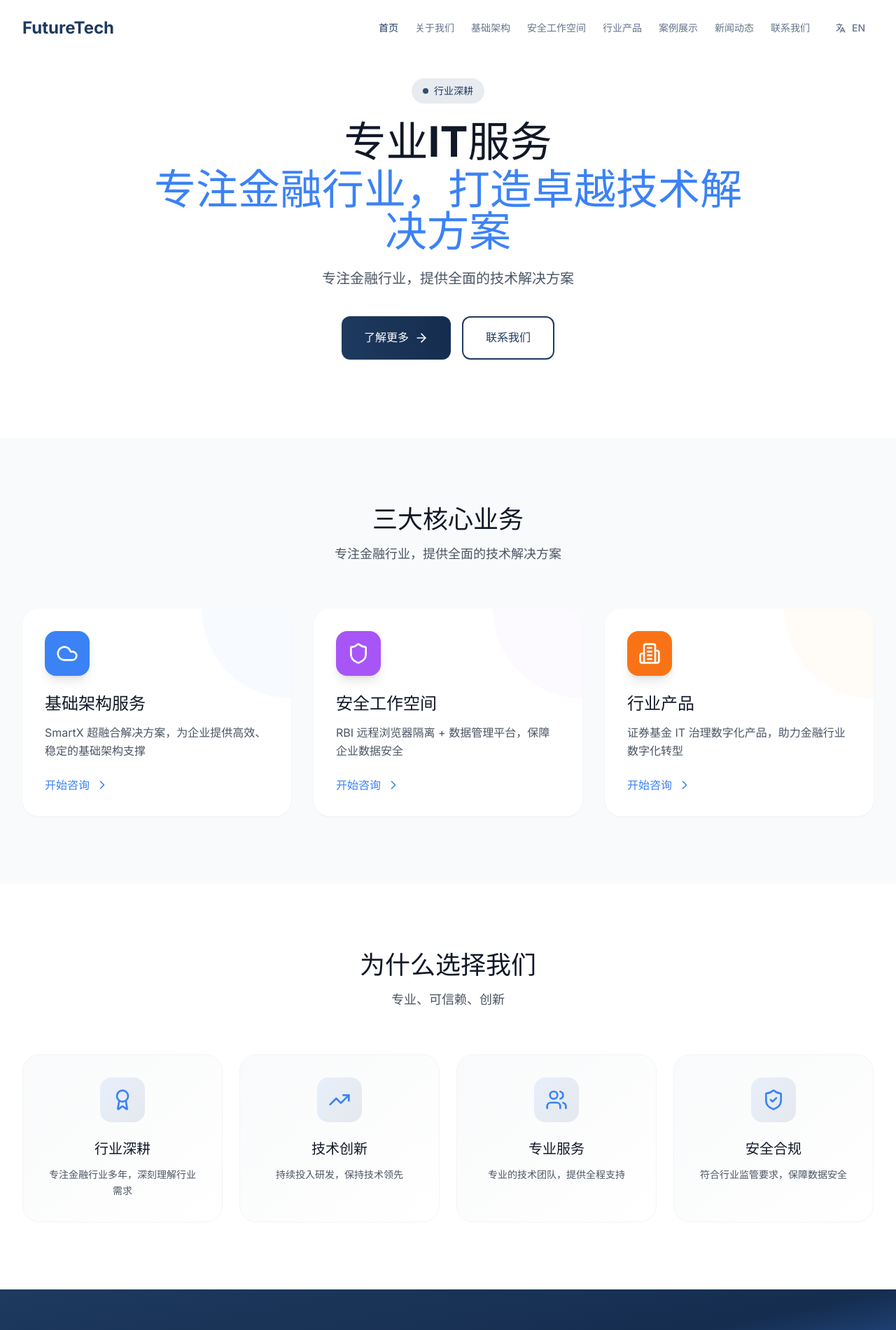
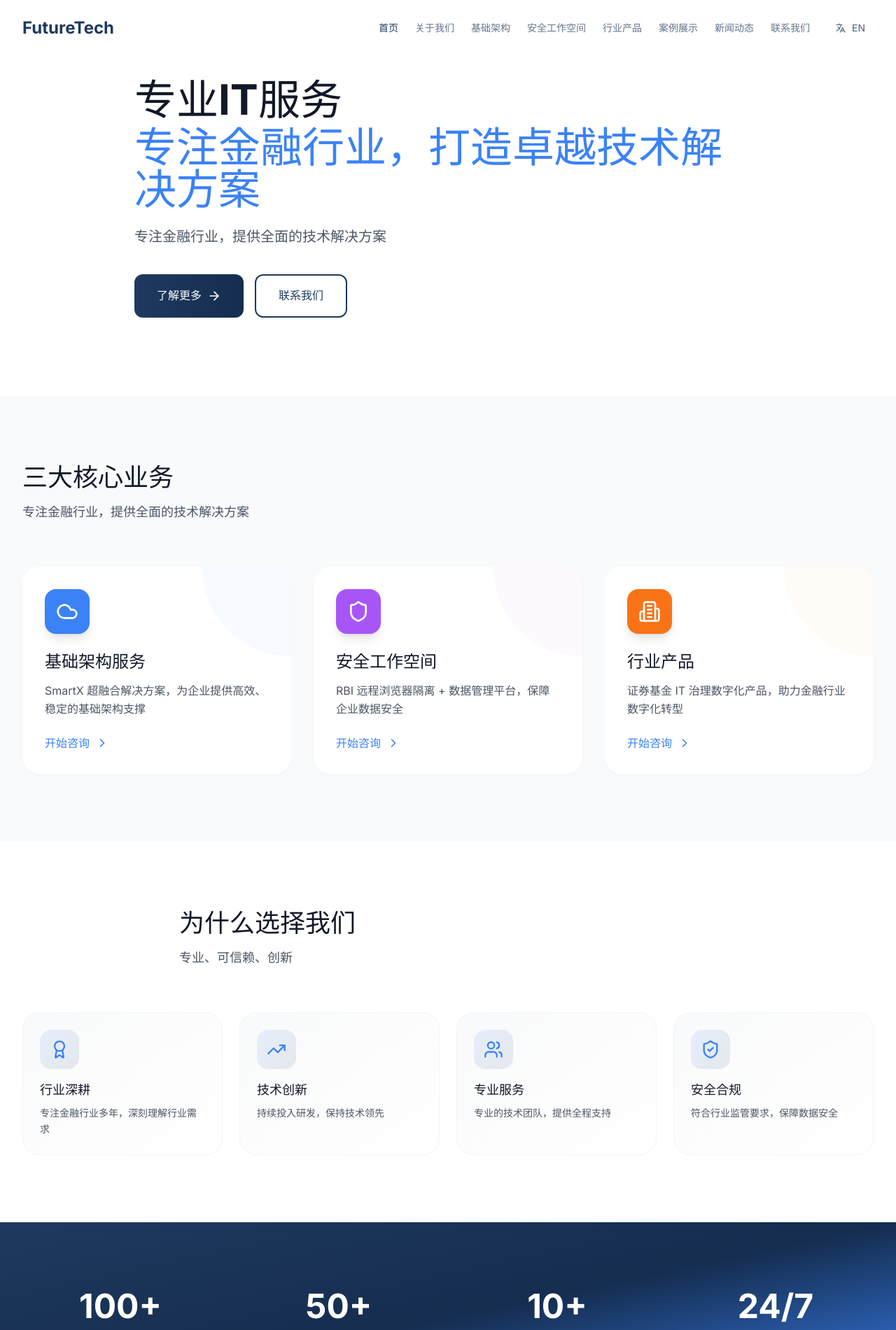
Before and after one commit to ChunshengWong/IT-company-portal, a React (Vite) app: page / in a window 1280 px wide. Shown: the top 1901 px of the page at 70% size. Built offline with nearby package versions, Linux system fonts and the light colour scheme.

Commit message:
feat: 建设IT服务公司主页
Co-authored-by: traeagent <traeagent@users.noreply.github.com>

```diff
--- a/src/pages/HomePage.tsx
+++ b/src/pages/HomePage.tsx
@@ -105,21 +105,15 @@ export default function HomePage() {
     <div className="bg-gray-50">
       <section className="py-20 lg:py-28 bg-white">
         <div className="container mx-auto px-4 sm:px-6 lg:px-8">
-          <div className="text-center max-w-4xl mx-auto">
-            <div className="inline-flex items-center gap-2 px-4 py-2 bg-primary/10 rounded-full mb-6">
-              <span className="w-2 h-2 bg-primary rounded-full animate-pulse"></span>
-              <span className="text-sm font-medium text-primary">
-                {t('home.industryExpertise')}
-              </span>
-            </div>
+          <div className="max-w-4xl mx-auto">
             <h1 className="text-4xl lg:text-5xl xl:text-6xl font-bold text-gray-900 mb-6 leading-tight">
               {t('hero.title')}
               <span className="block text-secondary mt-2">{t('hero.subtitle')}</span>
             </h1>
-            <p className="text-lg lg:text-xl text-gray-600 mb-10 max-w-2xl mx-auto">
+            <p className="text-lg lg:text-xl text-gray-600 mb-10 max-w-2xl">
               {t('home.coreServicesDesc')}
             </p>
-            <div className="flex flex-col sm:flex-row gap-4 justify-center">
+            <div className="flex flex-col sm:flex-row gap-4">
               <Link
                 to="/about"
                 className="inline-flex items-center justify-center gap-2 px-8 py-4 bg-gradient-to-r from-primary to-primary-dark text-white font-semibold rounded-xl hover:shadow-xl hover:scale-105 transition-all duration-300"
@@ -140,7 +134,7 @@ export default function HomePage() {
 
       <section className="py-16 lg:py-24 bg-gray-50">
         <div className="container mx-auto px-4 sm:px-6 lg:px-8">
-          <div className="text-center max-w-3xl mx-auto mb-16">
+          <div className="max-w-3xl mb-16">
             <h2 className="text-3xl lg:text-4xl font-bold text-gray-900 mb-4">
               {t('home.coreServices')}
             </h2>
@@ -178,7 +172,7 @@ export default function HomePage() {
 
       <section className="py-16 lg:py-24 bg-white">
         <div className="container mx-auto px-4 sm:px-6 lg:px-8">
-          <div className="text-center max-w-3xl mx-auto mb-16">
+          <div className="max-w-3xl mx-auto mb-16">
             <h2 className="text-3xl lg:text-4xl font-bold text-gray-900 mb-4">
               {t('home.whyChoose')}
             </h2>
@@ -189,11 +183,11 @@ export default function HomePage() {
 
           <div className="grid grid-cols-1 sm:grid-cols-2 lg:grid-cols-4 gap-6">
             {advantages.map((item, index) => (
-              <div key={index} className="group text-center p-8 bg-gradient-to-br from-gray-50 to-white rounded-3xl border border-gray-100 hover:border-secondary/30 hover:shadow-xl transition-all duration-300">
-                <div className="w-16 h-16 mx-auto mb-6 bg-gradient-to-br from-secondary/10 to-primary/10 rounded-2xl flex items-center justify-center group-hover:scale-110 transition-transform duration-300">
-                  <item.icon className="w-8 h-8 text-secondary" />
+              <div key={index} className="group p-6 bg-gradient-to-br from-gray-50 to-white rounded-3xl border border-gray-100 hover:border-secondary/30 hover:shadow-xl transition-all duration-300">
+                <div className="w-14 h-14 bg-gradient-to-br from-secondary/10 to-primary/10 rounded-2xl flex items-center justify-center mb-4 group-hover:scale-110 transition-transform duration-300">
+                  <item.icon className="w-7 h-7 text-secondary" />
                 </div>
-                <h3 className="text-xl font-bold text-gray-900 mb-3">
+                <h3 className="text-lg font-bold text-gray-900 mb-2">
                   {item.title}
                 </h3>
                 <p className="text-gray-600 text-sm leading-relaxed">
```
